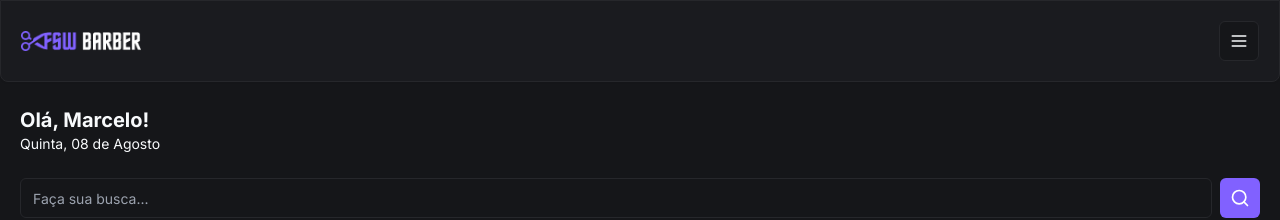
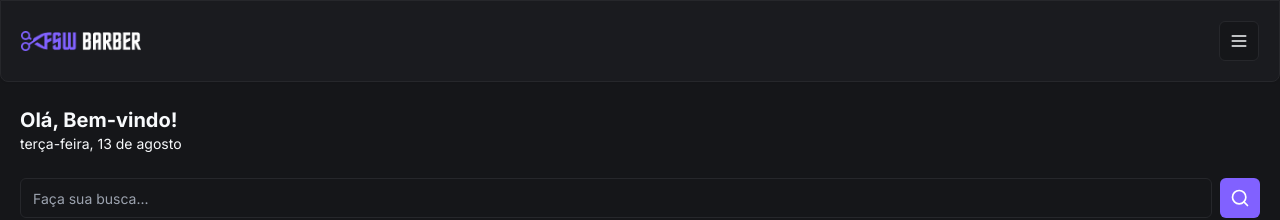
Before and after one commit to MarceloNFilho/Barber, a Next.js app: page / in a window 1280 px wide. Shown: the top 220 px of the page. Built offline with nearby package versions, Linux system fonts and the light colour scheme; no server answers; the database is empty.

Commit message:
feat: update welcome message

```diff
--- a/app/page.tsx
+++ b/app/page.tsx
@@ -10,6 +10,8 @@ import Link from "next/link"
 import { BookingItem } from "./_components/booking-item"
 import { getServerSession } from "next-auth"
 import { authOptions } from "./_lib/auth"
+import { ptBR, se } from "date-fns/locale"
+import { format } from "date-fns"
 
 export default async function Home() {
   const session = await getServerSession(authOptions)
@@ -45,8 +47,12 @@ export default async function Home() {
       <Header />
 
       <div className="mt-6 px-5">
-        <h2 className="text-xl font-bold">Olá, Marcelo!</h2>
-        <p className="text-sm">Quinta, 08 de Agosto</p>
+        <h2 className="text-xl font-bold">
+          Olá, {session?.user ? `${session.user.name}!` : "Bem-vindo!"}
+        </h2>
+        <p className="text-sm">
+          {format(new Date(), "EEEE',' dd 'de' MMMM", { locale: ptBR })}
+        </p>
       </div>
 
       <div className="mt-6 px-5">
```
